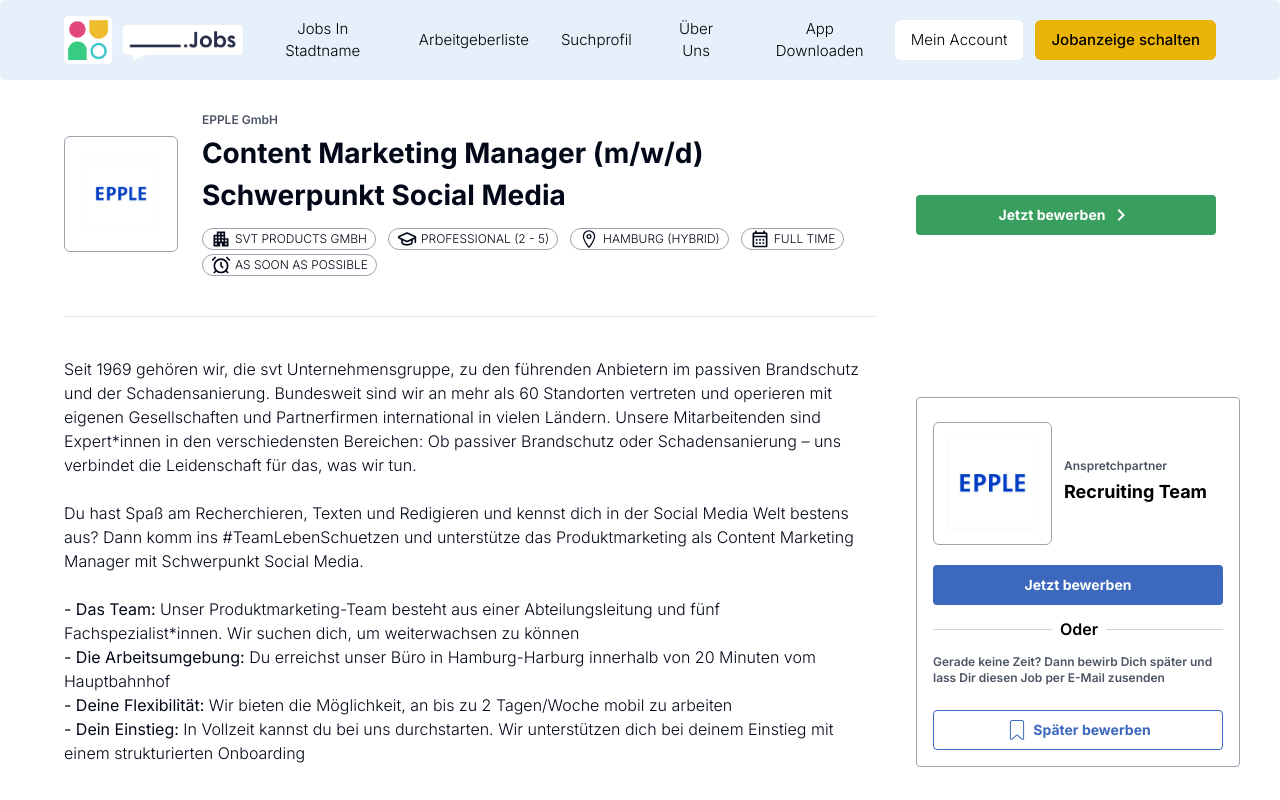
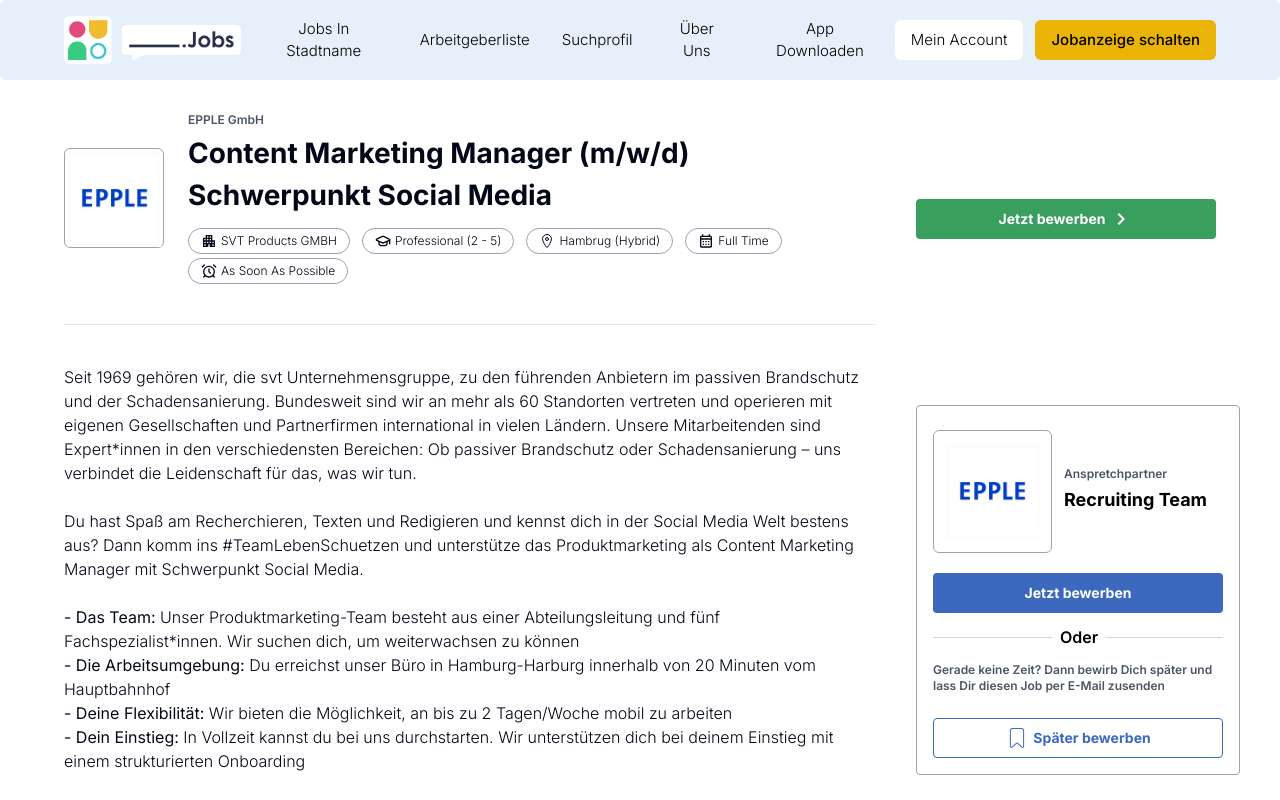
Before and after one commit to slobd/talendio, a Next.js app in the folder frontend/: page /jobs/detail in a window 1280 px wide. Shown: the top 800 px of the page. Built offline with nearby package versions, Linux system fonts and the light colour scheme.

Commit message:
feedback 0330

```diff
--- a/frontend/app/jobs/detail/page.tsx
+++ b/frontend/app/jobs/detail/page.tsx
@@ -22,9 +22,9 @@
         <div className="pt-20 pb-10">
             <div className="md:px-16 px-4 pt-8 pb-2 flex flex-row justify-between items-center gap-10">
                 <div className="flex md:flex-row flex-col gap-6 justify-between items-center pb-10 border-b">
-                    <div className="relative w-auto min-w-[100px] p-5 border border-gray-400 rounded-md">
+                    <div className="flex justify-center items-center w-auto min-w-[100px] min-h-[100px] border border-gray-400 rounded-md">
                         <Image
-                            className="w-auto h-full"
+                            className="w-auto h-auto"
                             src={"/images/jobs/job_logo_4.png"}
                             alt="Logo"
                             width={50}
@@ -36,30 +36,30 @@
                         <div className="font-semibold text-xs text-gray-600">EPPLE GmbH</div>
                         <div className="text-[28px] font-bold mt-1 mb-3">Content Marketing Manager (m/w/d) Schwerpunkt Social Media</div>
                         <div className="flex flex-wrap justify-start items-center gap-x-3 gap-y-1 text-xs font-light">
-                            <div className="flex flex-row justify-start items-center gap-1 px-2 py-0 border border-gray-400 rounded-full">
-                                <MdApartment className="w-5 h-5 font-light" />
-                                SVT PRODUCTS GMBH
+                            <div className="flex flex-row justify-start items-center gap-1 px-3 py-1 border border-gray-400 rounded-full">
+                                <MdApartment className="w-4 h-4 font-light" />
+                                SVT Products GMBH
                             </div>
                             {Array.from({ length: 1 }).map((item, index) =>
                                 <div
                                     key={index}
-                                    className="flex flex-row justify-start items-center gap-1 px-2 py-0 border border-gray-400 rounded-full"
+                                    className="flex flex-row justify-start items-center gap-1 px-3 py-1 border border-gray-400 rounded-full"
                                 >
-                                    <LuGraduationCap className="w-5 h-5 font-light" />
-                                    PROFESSIONAL (2 - 5)
+                                    <LuGraduationCap className="w-4 h-4 font-light" />
+                                    Professional (2 - 5)
                                 </div>
                             )}
-                            <div className="flex flex-row justify-start items-center gap-1 px-2 py-0 border border-gray-400 rounded-full">
-                                <IoLocationOutline className="w-5 h-5 font-light" />
-                                HAMBURG (HYBRID)
+                            <div className="flex flex-row justify-start items-center gap-1 px-3 py-1 border border-gray-400 rounded-full">
+                                <IoLocationOutline className="w-4 h-4 font-light" />
+                                Hambrug (Hybrid)
                             </div>
-                            <div className="flex flex-row justify-start items-center gap-1 px-2 py-0 border border-gray-400 rounded-full">
-                                <MdOutlineCalendarMonth className="w-5 h-5 font-light" />
-                                FULL TIME
+                            <div className="flex flex-row justify-start items-center gap-1 px-3 py-1 border border-gray-400 rounded-full">
+                                <MdOutlineCalendarMonth className="w-4 h-4 font-light" />
+                                Full Time
                             </div>
-                            <div className="flex flex-row justify-start items-center gap-1 px-2 py-0 border border-gray-400 rounded-full">
-                                <LuAlarmClock className="w-5 h-5 font-light" />
-                                AS SOON AS POSSIBLE
+                            <div className="flex flex-row justify-start items-center gap-1 px-3 py-1 border border-gray-400 rounded-full">
+                                <LuAlarmClock className="w-4 h-4 font-light" />
+                                As Soon As Possible
                             </div>
                         </div>
                     </div>
@@ -73,7 +73,7 @@
                     </div>
                 </div>
             </div>
-            <div className="md:px-16 px-2 pt-8 pb-2 flex lg:flex-row flex-col justify-between gap-10">
+            <div className="md:px-16 px-4 pt-8 pb-2 flex lg:flex-row flex-col justify-between gap-10">
                 <div className="flex flex-col gap-6 justify-between items-center ">
                     {/* demo html */}
                     <div className="font-light">
--- a/frontend/app/jobs/page.tsx
+++ b/frontend/app/jobs/page.tsx
@@ -22,8 +22,8 @@
 import FilterUnit from '@/components/filterUnit';
 import QuickRegister from '@/components/quickRegister';
 import { jobCategories, locations, experiences, remotes } from '@/lib/mocks';
+import QuickJobAdPanel from '@/components/quickJobAdPanel';
 import { useClientMediaQuery } from '@/components/hooks/useClientMediaQuery';
-import QuickJobAdPanel from '@/components/quickJobAdPanel';
 
 const Jobs = () => {
     const router = useRouter();
@@ -112,6 +112,7 @@
                                     <Button
                                         size="icon"
                                         variant="ghost"
+                                        className="bg-white !border-none"
                                         onClick={() => { router.push("/jobdetail") }}
                                     >
                                         <FaArrowRightLong className="h-5 w-5 bg-white transition duration-300 group-hover:scale-x-140 group-hover:text-blue-500 group-hover:translate-x-2" />
@@ -149,6 +150,7 @@
                                     <Button
                                         size="icon"
                                         variant="ghost"
+                                        className="bg-white !border-none"
                                         onClick={() => { router.push("/jobdetail") }}
                                     >
                                         <FaArrowRightLong className="h-5 w-5 bg-white transition duration-300 group-hover:scale-x-140 group-hover:text-blue-500 group-hover:translate-x-2" />
--- a/frontend/components/layout/header.tsx
+++ b/frontend/components/layout/header.tsx
@@ -42,14 +42,14 @@
 
     return (
         <div className="rounded-md md:px-16 px-2 z-50 flex justify-between items-center w-full h-20 text-black bg-[#E5F0FB] fixed nav">
-            <div className="w-auto min-w-[50px] !w-[180px] min-w-[180px] !min-h-[30px]">
-                <Link href="/" className='w-auto min-w-[50px]'>
+            <div className="w-auto !w-[180px] !h-[48px] !min-w-[180px] !min-h-[48px]">
+                <Link href="/" className='w-auto !min-w-[180px]'>
                     <Image
                         className="w-auto h-full"
                         src="/headerlogo.png"
                         alt="Logo"
-                        width={180}
-                        height={50}
+                        width={1013}
+                        height={274}
                         priority
                     />
                 </Link>
```
Also changed, not shown: frontend/app/page.tsx (+47 -36 lines), frontend/components/searchPanel.tsx (+7 -6 lines).
